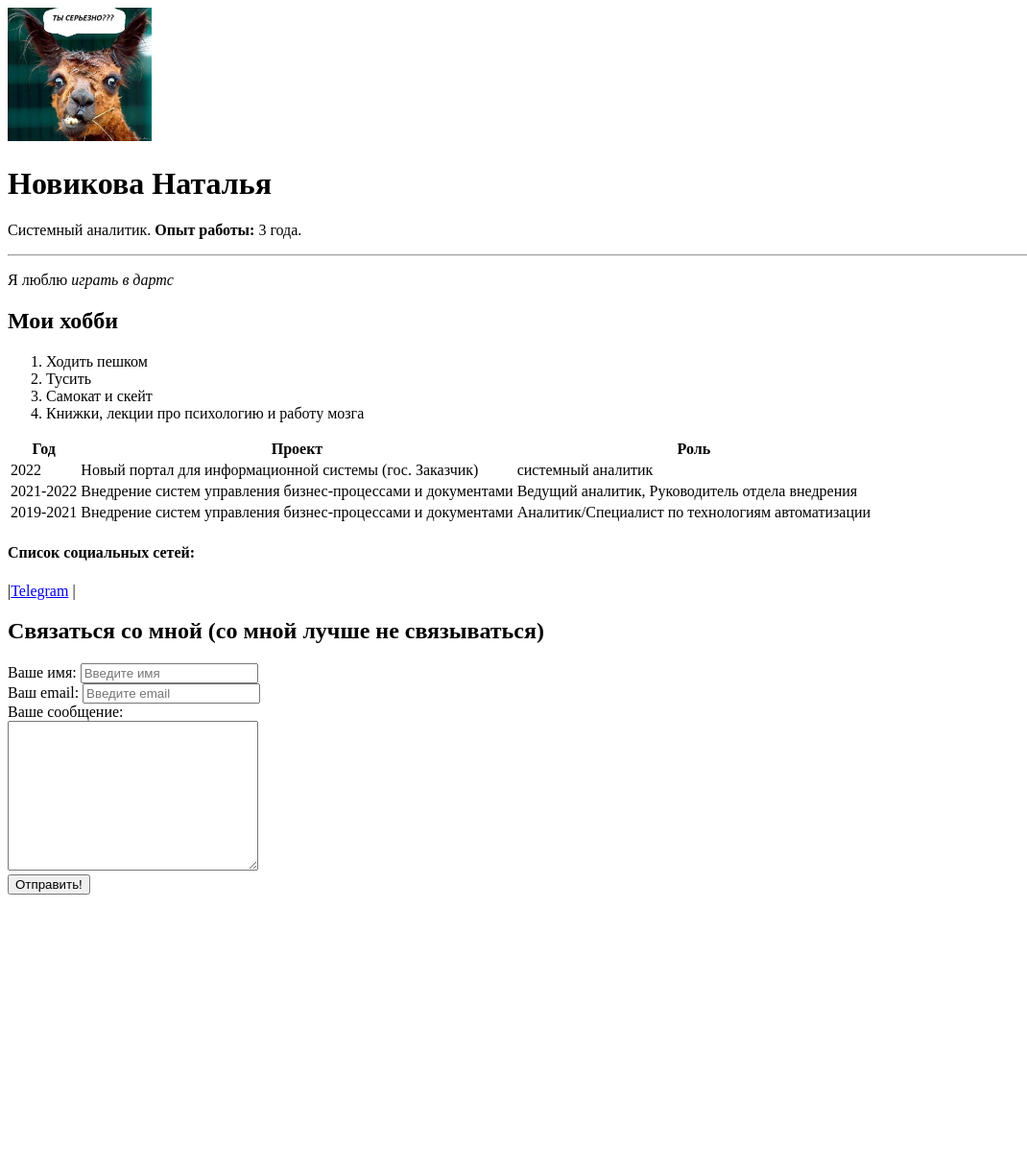
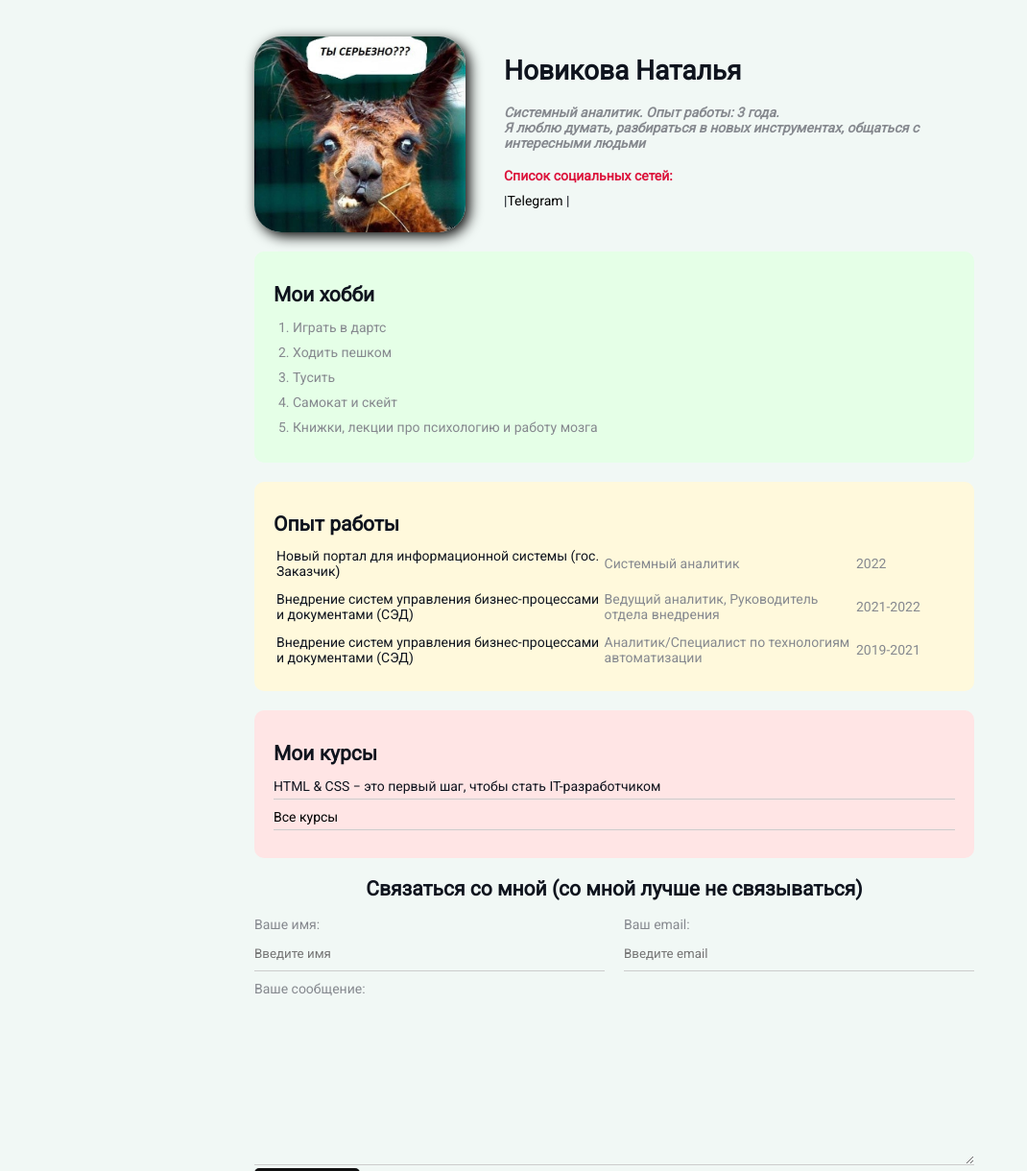
Before and after one commit to SterlingCrew/resume, a plain HTML site: page index.html in a window 1280 px wide. Shown: the top 1220 px of the page at 96% size, without its empty margins (0-1070 px from the left). Before the commit the page ends 1066 px from the top, so only its background shows below. Drawn offline with Linux system fonts and the light colour scheme.

Commit message:
Add Styles

```diff
--- a/index.html
+++ b/index.html
@@ -6,75 +6,103 @@
     <meta name="viewport" content="width=device-width, initial-scale=1.0">
     <meta name="keywords" content="nataly, resume, sa"><!--ключевые слова -->
     <meta name="description" content="Резюме Натальи Новиковой"><!--описание -->
+    <link rel="stylesheet" href="styles.css">
     <title>Resume_NN</title>
 </head>
 <body>
+<div class="container">
+    <div class="info">
+        <img src="imgs/avatar.jpg" alt="ННН" class="avatar"><!--картинка, можно ставить width=150, но лучше стилями классов -->
 
-<img src="imgs/avatar.jpg" width=150 alt="ННН"><!--картинка -->
-
+        <div class="info-text">
             <h1>Новикова Наталья</h1>
 
             <p>Системный аналитик. <strong>Опыт работы:</strong> 3 года.</p>
-<hr>
 
-<p>Я люблю <em> играть в дартс </em></p>
 
+            <p>Я люблю <em>думать, разбираться в новых инструментах, общаться с интересными людьми</em></p>
+
+            <h4><strong> Список социальных сетей:</strong></h4>
+            |<a href="https://t.me/Nataly_no" target="_blank">Telegram</a> <!--ссылки -->
+            |
+        </div>
+    </div>
+
+    <div class="card bg-green">
         <h2><strong>Мои хобби</strong></h2>
-<ol> <!--список нумерованный-->
+        <ol class="list"> <!--список нумерованный-->
+            <li>Играть в дартс</li>
             <li>Ходить пешком</li>
             <li>Тусить</li>
             <li>Самокат и скейт</li>
             <li>Книжки, лекции про психологию и работу мозга</li>
         </ol>
+    </div>
 
-<table> <!-- Табличка -->
-    <thead>
+    <div class="card bg-yellow">
+        <h2>Опыт работы</h2>
+        <table class="table"> <!-- Табличка -->
+            <!-- <thead>
                 <th>Год</th>
                 <th>Проект</th>
                 <th>Роль</th>
-     </thead>
+            </thead> -->
             <tbody>
             <tr>
+                <td>Новый портал для информационной системы (гос. Заказчик)</td>
+                <td>Системный аналитик</td>
                 <td>2022</td>
-        <td>Новый портал для информационной системы (гос. Заказчик)</td>
-        <td>системный аналитик</td>
             </tr>
             <tr>
+                <td>Внедрение систем управления бизнес-процессами и документами (СЭД)</td>
+                <td>Ведущий аналитик, Руководитель отдела внедрения</td>
                 <td>2021-2022</td>
-        <td>Внедрение систем управления бизнес-процессами и документами</td>
-        <td>Ведущий аналитик, Руководитель отдела внедрения</td>
             </tr>
             <tr>
+                <td>Внедрение систем управления бизнес-процессами и документами (СЭД)</td>
+                <td>Аналитик/Специалист по технологиям автоматизации</td>
                 <td>2019-2021</td>
-        <td>Внедрение систем управления бизнес-процессами и документами</td>
-        <td>Аналитик/Специалист по технологиям автоматизации</td>
             </tr>
             </tbody>
 
         </table>
-<h4><strong> Список социальных сетей:</strong></h4>
-|<a href="https://t.me/Nataly_no" target="_blank">Telegram</a> <!--ссылки -->
-|
+    </div>
 
+    <div class="card bg-red">
+        <h2>Мои курсы</h2>
+        <ul class="link-list">
+            <li>HTML & CSS − это первый шаг, чтобы стать IT-разработчиком </li>
+            <li><a href="#top" target="_blank">Все курсы</a></li>
+            <!-- ссылка на все мои курсы пока не работает -->
+        </ul>
+
+    </div>
+
+
+
+        <!-- форма обратной связи -->
+        <form action="/" class="form">
             <h2>Связаться со мной (со мной лучше не связываться)</h2>
-<!-- форма обратной связи -->
-<form action="/">
-<div>
+        <div class="form-row">
+
+            <div class="form-group">
                 <label for="name">Ваше имя:</label>
                 <input type="text" id="name" placeholder="Введите имя">
             </div>
-<div>
+            <div  class="form-group">
                 <label for="email">Ваш email:</label>
                 <input type="email" id="email" placeholder="Введите email">
             </div>
-<div>
+         </div>
+        <div  class="form-group">
             <label for="message">Ваше сообщение:</label>
-    <br>
             <textarea id="message" cols="30" rows="10" placeholder="Введите сообщение..." > </textarea>
         </div>
-<button type="submit">Отправить!</button>  <!-- кнопка -->
+        <button type="submit" class="btn">Отправить!</button>  <!-- кнопка -->
 
         </form>
+
+
     <br>
 
 
@@ -84,5 +112,6 @@
     <br>
     <br>
     <br>
+</div>
 </body>
 </html>
--- /dev/null
+++ b/styles.css
@@ -0,0 +1,181 @@
+@import url('https://fonts.googleapis.com/css2?family=Roboto&display=swap');
+
+body {
+    font-family: 'Roboto', sans-serif;
+    font-size: 14px;
+    font-weight: normal;
+    color: #0f141e;
+    background: #f1f8f5;
+}
+a {
+    color: #000;
+    text-decoration: none;
+}
+a:hover {
+    text-decoration: underline;
+}
+
+a:active {
+    color: blue;
+}
+
+a:visited {
+    color: grey;
+}
+
+.container {
+    max-width: 750px;
+    margin: auto;
+    padding-top: 30px;
+}
+.avatar {
+    width: 220px;
+    border-radius: 28px;
+    box-shadow: 4px 4px 14px rgba(0,0,0.25);
+}
+
+.info {
+    margin-bottom: 20px;
+    display: flex;
+}
+
+.info-text {
+    margin-left: 40px;
+}
+.info-text p {
+    font-style: italic;
+    font-weight: bold;
+    color: #86898f;
+    margin: 0;
+}
+.info-text h4 {
+    color: crimson;
+    margin-bottom: 10px;
+}
+
+@media (max-width: 560px) {
+    .info {
+        display: block;
+        text-align: center;
+    }
+
+}
+
+
+.card {
+    border-radius: 10px;
+    padding: 15px 20px;
+    margin-bottom: 20px;
+    }
+.card h2 {
+    margin-bottom: 10px;
+}
+.bg-yellow {
+    background: #fff9dc;
+}
+.bg-red {
+    background: #ffe5e5;
+}
+.bg-green {
+    background: #e5ffe7;
+}
+
+.btn {
+    background: #111;
+    padding: 15px 20px;
+    color: #fff;
+    border: none;
+    border-radius: 5px;
+    font-family: inherit;
+    cursor: pointer;
+}
+
+.btn:hover {
+    opacity: .8;
+}
+
+.list {
+    padding: 0 20px;
+}
+
+.list li {
+    color: #86898f;
+    margin-bottom: 10px;
+}
+
+.link-list {
+    list-style: none;
+    padding: 0;
+}
+
+.link-list li {
+    margin-bottom: 10px;
+    border-bottom: 1px solid #ccc;
+    padding-bottom: 5px;
+}
+
+.table {
+    width: 100%;
+}
+
+.table td {
+    padding-bottom: 10px;
+
+}
+
+.table td:nth-child(3) {
+    width: 100px;
+}
+
+.table td:nth-child(2), .table td:nth-child(3)  {
+    color: #86898f;
+}
+
+.form h2{
+    text-align: center;
+}
+.form-row {
+    margin-bottom: 10px;
+    display: flex;
+}
+
+.form-row  .form-group {
+    /* display: inline-block; */
+    margin-right: 20px;
+    width: 50%;
+    /* width: calc(50% - 20px); */
+}
+
+.form-group label {
+    display: block;
+    font-size: 14px;
+    color: #86898f;
+}
+
+.form-row .form-group:last-child {
+    margin-right: 0;
+}
+
+@media (max-width: 560px) {
+    .form-row {
+        display: block;
+            }
+
+    .form-row .form-group {
+        width: 100%;
+        margin-right: 0;
+        margin-bottom: 10px;
+    }
+}
+
+.form-group input, .form-group textarea {
+    width: 100%;
+    box-sizing: border-box;
+    border: none;
+    background: transparent;
+    border-bottom: 1px solid #ccc;
+    color: #000;
+    padding: 15px 0 10px;
+    outline: none;
+    font-family: inherit;
+}
```
Lines whose indentation alone changed are shown as unchanged.
